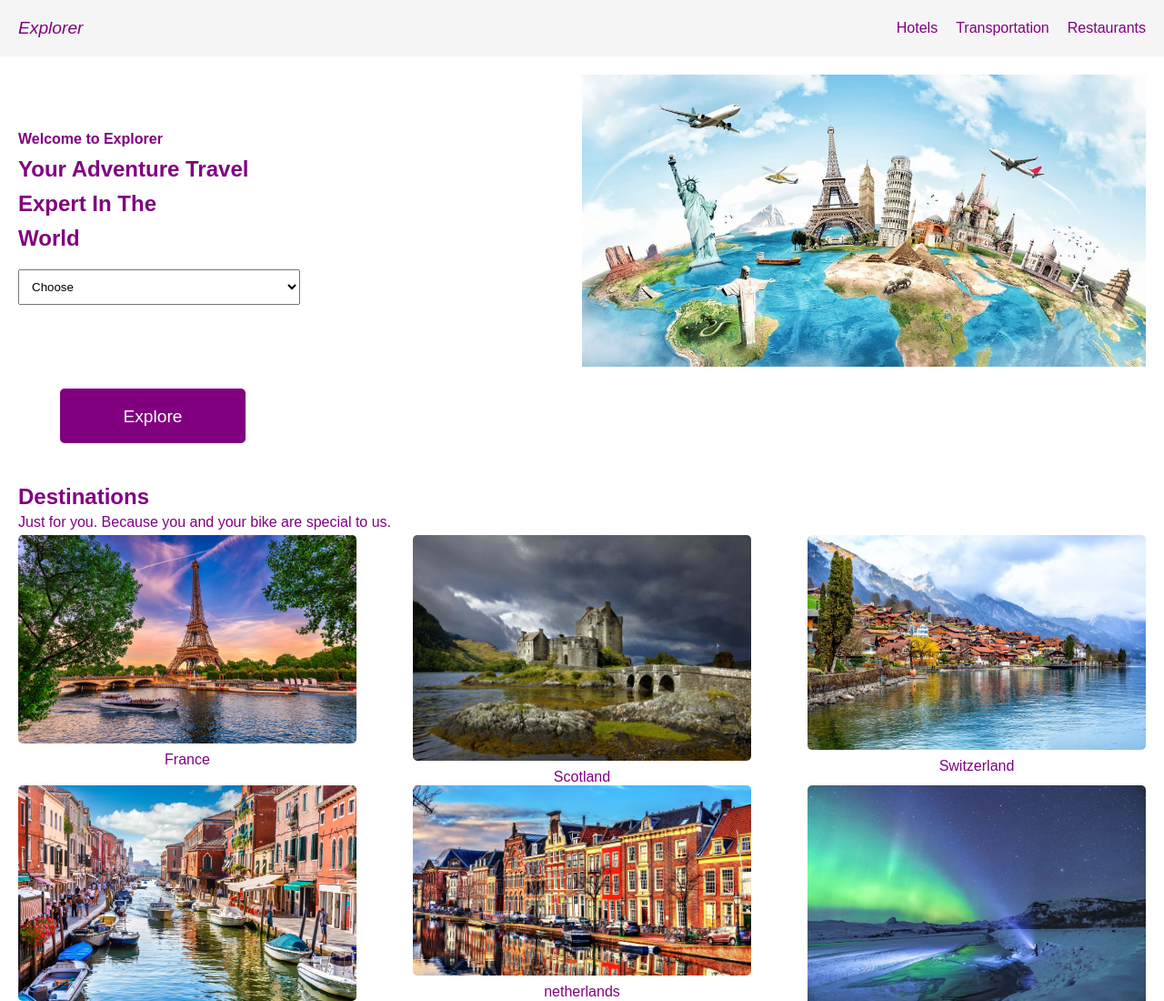
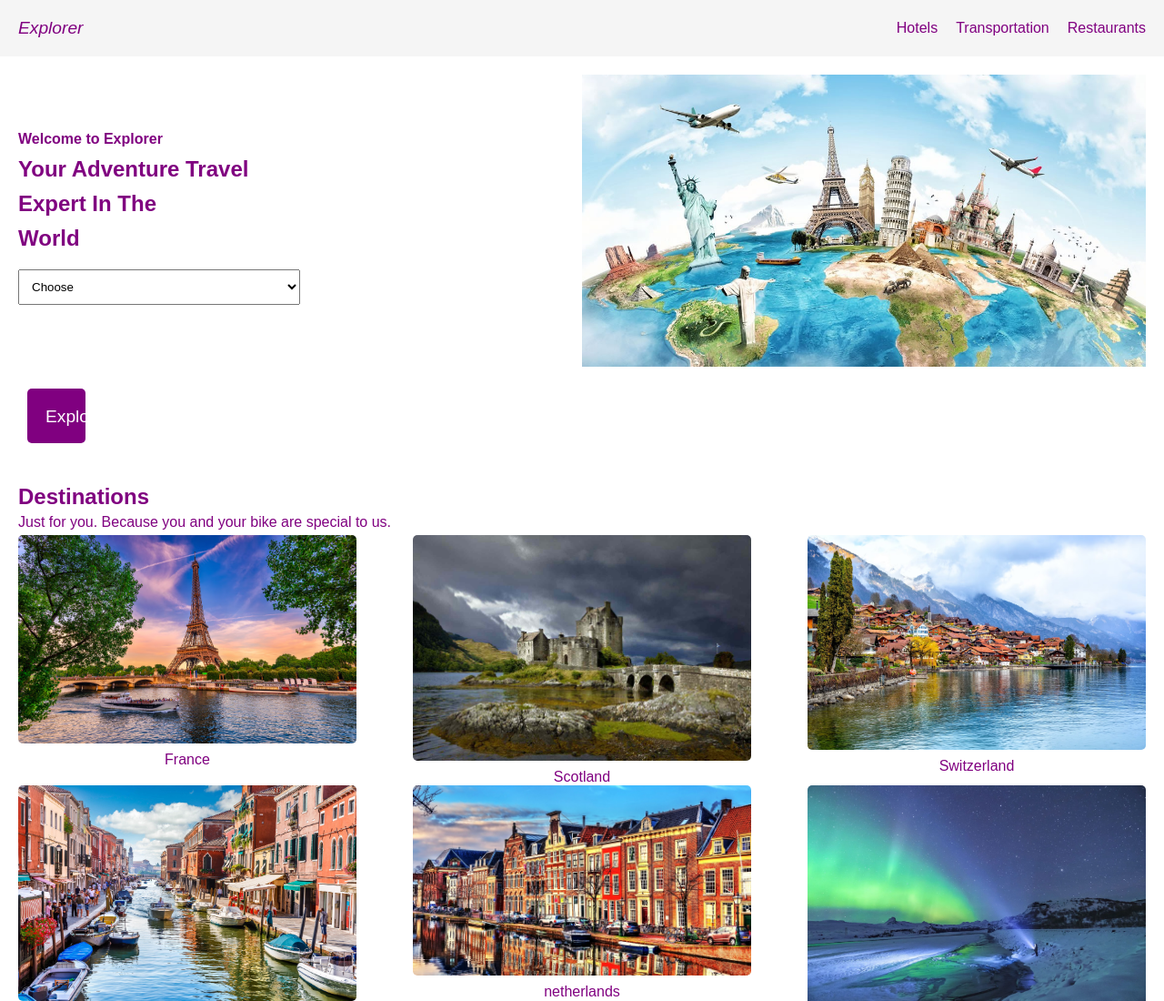
Before and after one commit to AtchayaSundaramoorthy/css--ExplorerTemplate, a plain HTML site: page index.html in a window 1280 px wide. Shown: the top 1100 px of the page at 91% size. Drawn offline with Linux system fonts and the light colour scheme.

Commit message:
Update index.html

```diff
--- a/index.html
+++ b/index.html
@@ -67,9 +67,9 @@
             height: auto;
         }
         .button {
-            width: 20%;
+            width: 5%;
             text-align: center;
-            margin-left: 40px;
+            margin-left: 30px;
             margin-bottom: 25px;
         }
         .button button {
@@ -80,7 +80,7 @@
             border: none;
             border-radius: 5px;
             cursor: pointer;
-            width: 80%;
+            width: 100%;
             height: 60px;
         }
         .destination {
```
